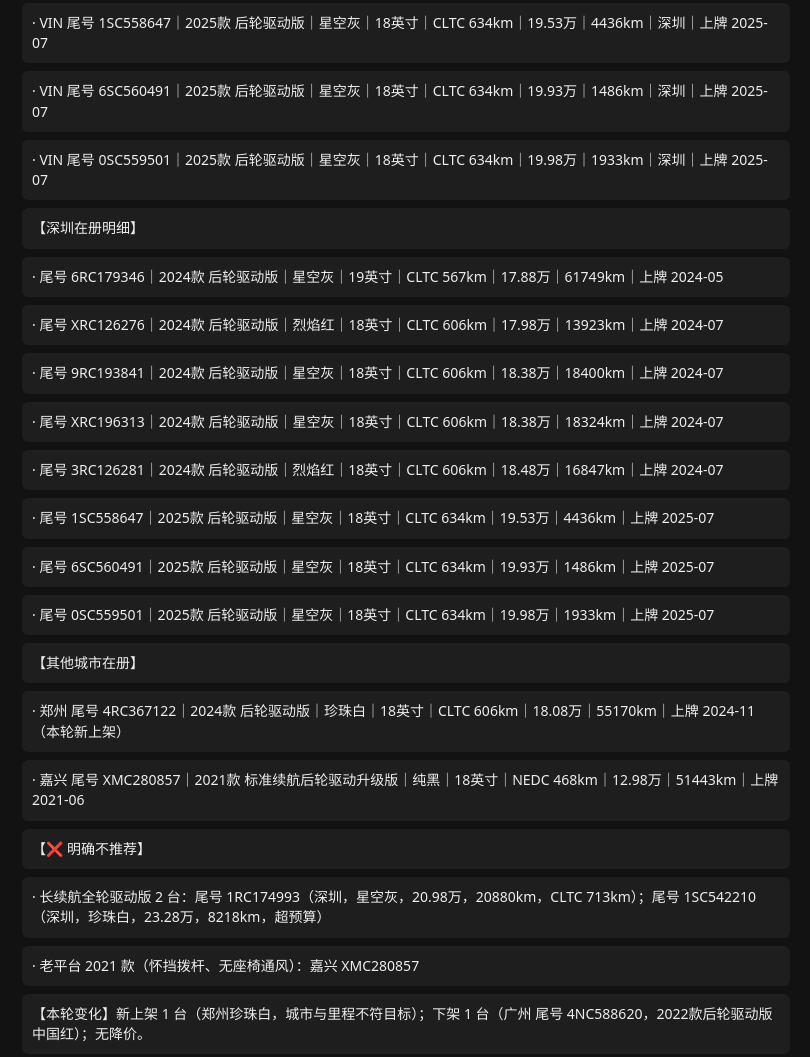
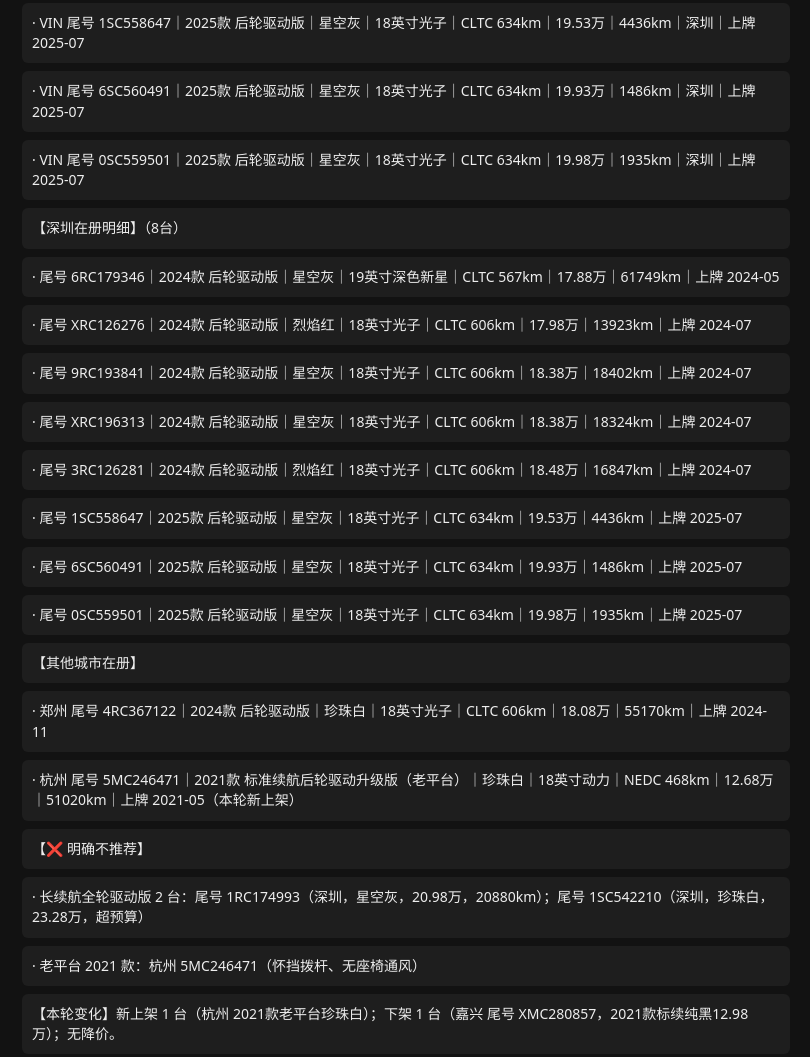
Before and after one commit to LZQ-98/tesla-m3-used-monitor, a plain HTML site: page index.html in a window 1280 px wide. Shown: the part 572-1629 px from the top of the page, without its empty margins (234-1044 px from the left). Drawn offline with Linux system fonts and the light colour scheme.

Commit message:
auto: update 2026-11-13 18:05:02

```diff
--- a/index.html
+++ b/index.html
@@ -118,39 +118,39 @@
 <body>
     <div class="header">
         <h1>🏁 Model3 特斯拉认证二手车 性价比看板</h1>
-        <div class="update-time">最近更新：2026-11-10 18:02:52</div>
+        <div class="update-time">最近更新：2026-11-13 18:05:02</div>
     </div>
 
     <!-- 库存/监控简报区 置顶 -->
     <div class="monitor-area">
         <h2>📡 官网认证二手车监控当日简报（库存信息）</h2>
-        <div class="log-item">【库存信息】抓取时间 2026-11-10 18:02，全量在册 12 台。</div>
+        <div class="log-item">【库存信息】抓取时间 2026-11-13 18:05，全量在册 12 台。</div>
 <div class="log-item">【🆕 本轮新上架 1 台】</div>
-<div class="log-item">· VIN 尾号 4RC367122｜2024款 后轮驱动版（Highland焕新平台）｜珍珠白｜18英寸光子轮毂｜CLTC 606km｜18.08万｜55170km｜郑州｜上牌 2024-11</div>
-<div class="log-item">（白色标续、21.5万内、18寸均符合，但城市为郑州（非深圳/周边）、里程 5.5万偏高，故未命中目标）</div>
+<div class="log-item">· VIN 尾号 5MC246471｜2021款 标准续航后轮驱动升级版（老平台）｜珍珠白｜18英寸动力轮毂｜NEDC 468km｜12.68万｜51020km｜杭州｜上牌 2021-05</div>
+<div class="log-item">（白色且便宜，但属2021老平台（怀挡拨杆、无座椅通风）、城市为杭州、里程5.1万偏高，不命中目标）</div>
 <div class="log-item">【目标匹配✅】</div>
 <div class="log-item">当前无符合车源，继续蹲守。</div>
 <div class="log-item">（目标：白色标续/后轮驱动版 + 21.5万内 + 深圳或周边 + 公里数少）</div>
 <div class="log-item">【备选】（星空灰标续深圳低里程，可接受换色时）</div>
-<div class="log-item">· VIN 尾号 1SC558647｜2025款 后轮驱动版｜星空灰｜18英寸｜CLTC 634km｜19.53万｜4436km｜深圳｜上牌 2025-07</div>
-<div class="log-item">· VIN 尾号 6SC560491｜2025款 后轮驱动版｜星空灰｜18英寸｜CLTC 634km｜19.93万｜1486km｜深圳｜上牌 2025-07</div>
-<div class="log-item">· VIN 尾号 0SC559501｜2025款 后轮驱动版｜星空灰｜18英寸｜CLTC 634km｜19.98万｜1933km｜深圳｜上牌 2025-07</div>
-<div class="log-item">【深圳在册明细】</div>
-<div class="log-item">· 尾号 6RC179346｜2024款 后轮驱动版｜星空灰｜19英寸｜CLTC 567km｜17.88万｜61749km｜上牌 2024-05</div>
-<div class="log-item">· 尾号 XRC126276｜2024款 后轮驱动版｜烈焰红｜18英寸｜CLTC 606km｜17.98万｜13923km｜上牌 2024-07</div>
-<div class="log-item">· 尾号 9RC193841｜2024款 后轮驱动版｜星空灰｜18英寸｜CLTC 606km｜18.38万｜18400km｜上牌 2024-07</div>
-<div class="log-item">· 尾号 XRC196313｜2024款 后轮驱动版｜星空灰｜18英寸｜CLTC 606km｜18.38万｜18324km｜上牌 2024-07</div>
-<div class="log-item">· 尾号 3RC126281｜2024款 后轮驱动版｜烈焰红｜18英寸｜CLTC 606km｜18.48万｜16847km｜上牌 2024-07</div>
-<div class="log-item">· 尾号 1SC558647｜2025款 后轮驱动版｜星空灰｜18英寸｜CLTC 634km｜19.53万｜4436km｜上牌 2025-07</div>
-<div class="log-item">· 尾号 6SC560491｜2025款 后轮驱动版｜星空灰｜18英寸｜CLTC 634km｜19.93万｜1486km｜上牌 2025-07</div>
-<div class="log-item">· 尾号 0SC559501｜2025款 后轮驱动版｜星空灰｜18英寸｜CLTC 634km｜19.98万｜1933km｜上牌 2025-07</div>
+<div class="log-item">· VIN 尾号 1SC558647｜2025款 后轮驱动版｜星空灰｜18英寸光子｜CLTC 634km｜19.53万｜4436km｜深圳｜上牌 2025-07</div>
+<div class="log-item">· VIN 尾号 6SC560491｜2025款 后轮驱动版｜星空灰｜18英寸光子｜CLTC 634km｜19.93万｜1486km｜深圳｜上牌 2025-07</div>
+<div class="log-item">· VIN 尾号 0SC559501｜2025款 后轮驱动版｜星空灰｜18英寸光子｜CLTC 634km｜19.98万｜1935km｜深圳｜上牌 2025-07</div>
+<div class="log-item">【深圳在册明细】（8台）</div>
+<div class="log-item">· 尾号 6RC179346｜2024款 后轮驱动版｜星空灰｜19英寸深色新星｜CLTC 567km｜17.88万｜61749km｜上牌 2024-05</div>
+<div class="log-item">· 尾号 XRC126276｜2024款 后轮驱动版｜烈焰红｜18英寸光子｜CLTC 606km｜17.98万｜13923km｜上牌 2024-07</div>
+<div class="log-item">· 尾号 9RC193841｜2024款 后轮驱动版｜星空灰｜18英寸光子｜CLTC 606km｜18.38万｜18402km｜上牌 2024-07</div>
+<div class="log-item">· 尾号 XRC196313｜2024款 后轮驱动版｜星空灰｜18英寸光子｜CLTC 606km｜18.38万｜18324km｜上牌 2024-07</div>
+<div class="log-item">· 尾号 3RC126281｜2024款 后轮驱动版｜烈焰红｜18英寸光子｜CLTC 606km｜18.48万｜16847km｜上牌 2024-07</div>
+<div class="log-item">· 尾号 1SC558647｜2025款 后轮驱动版｜星空灰｜18英寸光子｜CLTC 634km｜19.53万｜4436km｜上牌 2025-07</div>
+<div class="log-item">· 尾号 6SC560491｜2025款 后轮驱动版｜星空灰｜18英寸光子｜CLTC 634km｜19.93万｜1486km｜上牌 2025-07</div>
+<div class="log-item">· 尾号 0SC559501｜2025款 后轮驱动版｜星空灰｜18英寸光子｜CLTC 634km｜19.98万｜1935km｜上牌 2025-07</div>
 <div class="log-item">【其他城市在册】</div>
-<div class="log-item">· 郑州 尾号 4RC367122｜2024款 后轮驱动版｜珍珠白｜18英寸｜CLTC 606km｜18.08万｜55170km｜上牌 2024-11（本轮新上架）</div>
-<div class="log-item">· 嘉兴 尾号 XMC280857｜2021款 标准续航后轮驱动升级版｜纯黑｜18英寸｜NEDC 468km｜12.98万｜51443km｜上牌 2021-06</div>
+<div class="log-item">· 郑州 尾号 4RC367122｜2024款 后轮驱动版｜珍珠白｜18英寸光子｜CLTC 606km｜18.08万｜55170km｜上牌 2024-11</div>
+<div class="log-item">· 杭州 尾号 5MC246471｜2021款 标准续航后轮驱动升级版（老平台）｜珍珠白｜18英寸动力｜NEDC 468km｜12.68万｜51020km｜上牌 2021-05（本轮新上架）</div>
 <div class="log-item">【❌ 明确不推荐】</div>
-<div class="log-item">· 长续航全轮驱动版 2 台：尾号 1RC174993（深圳，星空灰，20.98万，20880km，CLTC 713km）；尾号 1SC542210（深圳，珍珠白，23.28万，8218km，超预算）</div>
-<div class="log-item">· 老平台 2021 款（怀挡拨杆、无座椅通风）：嘉兴 XMC280857</div>
-<div class="log-item">【本轮变化】新上架 1 台（郑州珍珠白，城市与里程不符目标）；下架 1 台（广州 尾号 4NC588620，2022款后轮驱动版中国红）；无降价。</div>
+<div class="log-item">· 长续航全轮驱动版 2 台：尾号 1RC174993（深圳，星空灰，20.98万，20880km）；尾号 1SC542210（深圳，珍珠白，23.28万，超预算）</div>
+<div class="log-item">· 老平台 2021 款：杭州 5MC246471（怀挡拨杆、无座椅通风）</div>
+<div class="log-item">【本轮变化】新上架 1 台（杭州 2021款老平台珍珠白）；下架 1 台（嘉兴 尾号 XMC280857，2021款标续纯黑12.98万）；无降价。</div>
 
     </div>
 
```
